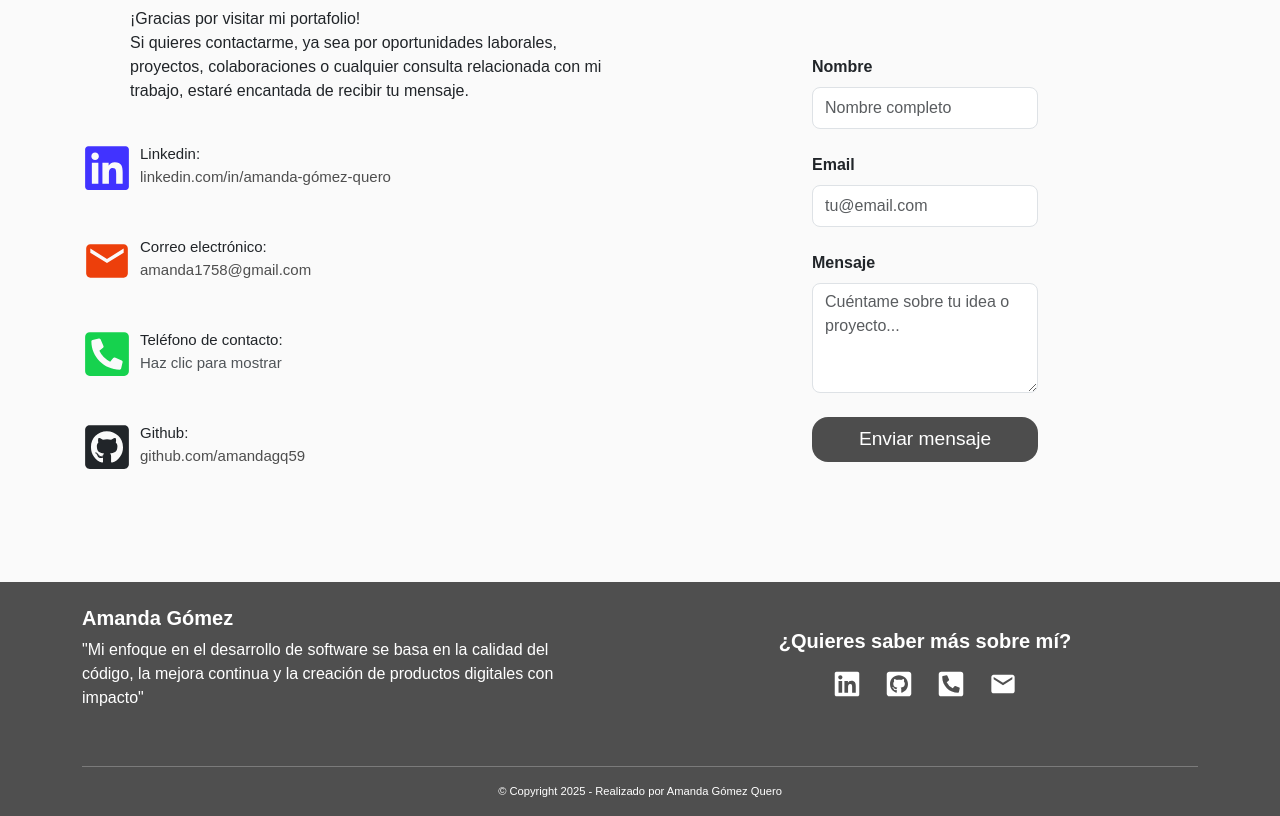
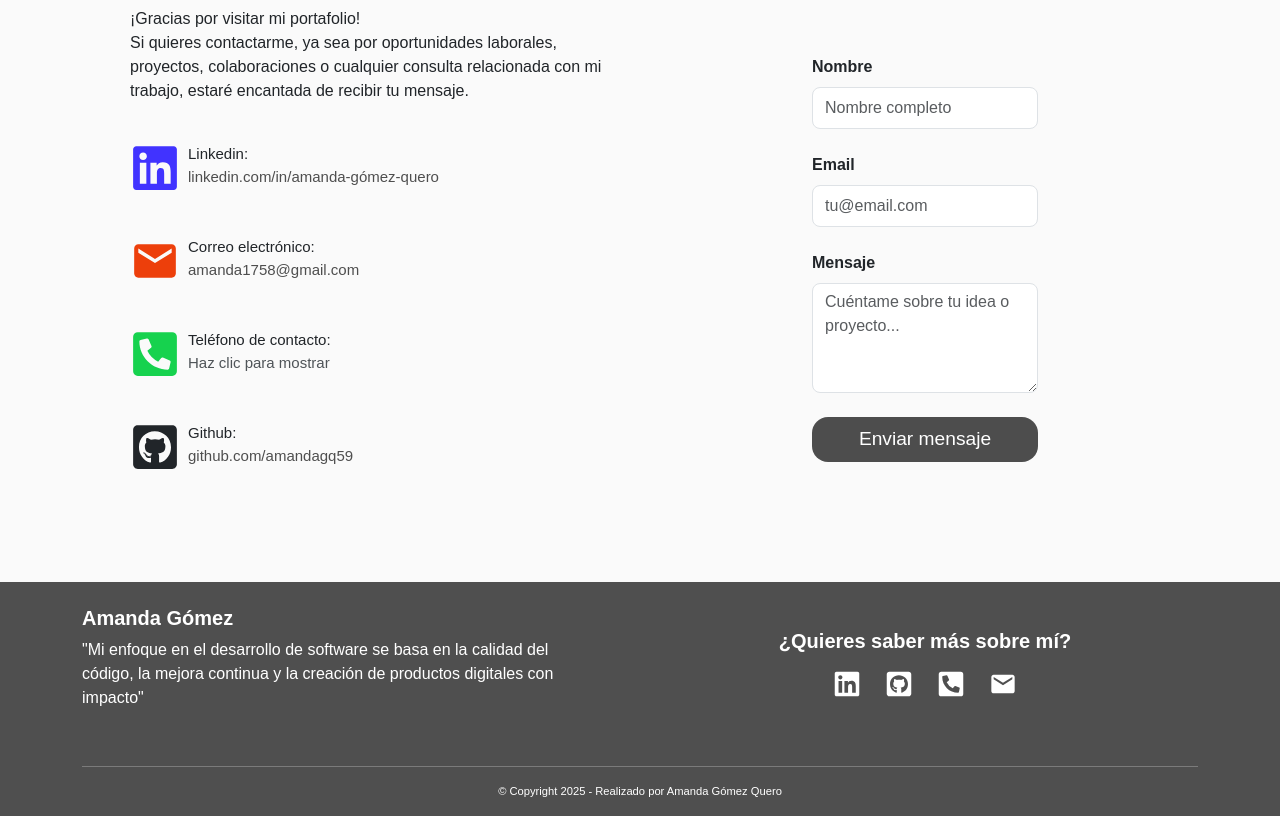
Before and after one commit to amandagq59/Portafolio-Amanda, a React (Vite) app: page / in a window 1280 px wide. Shown: the part 3800-4616 px from the top of the page. Built offline with nearby package versions, Linux system fonts and the light colour scheme; a web font is replaced by a local one.

Commit message:
arreglos

```diff
--- a/src/components/Navbar/Navbar.jsx
+++ b/src/components/Navbar/Navbar.jsx
@@ -35,7 +35,6 @@ export const Navbar = ({ darkMode, toggleDarkMode }) => {
   return (
     <nav className={`navbar ${darkMode ? 'navbar-dark' : 'navbar-light'}`}>
       <div className="container">
-        {/* Botón hamburguesa a la izquierda solo si está cerrado */}
         {!isMenuOpen && (
           <button
             className="hamburger"
--- a/src/components/Navbar/navbar.css
+++ b/src/components/Navbar/navbar.css
@@ -112,10 +112,7 @@ button {
   }
 
   .hamburger {
-    display: block;
-    position: fixed;
-    top: 1rem;
-    left: 1rem;
+    display: flex;
     z-index: 1110;
     color: white;
     font-size: 1.5rem;
--- a/src/sections/ContactoSection.jsx
+++ b/src/sections/ContactoSection.jsx
@@ -86,12 +86,13 @@ export const ContactoSection = () => {
               </p>
             </div>
 
-            <div className="icons-contacto d-flex flex-column ms-ms-lg-5">
+            <div className="icons-contacto d-flex flex-column ms-lg-5">
               {/* Linkedin */}
-              <div className="d-flex mb-3 align-items-start">
+              <div className="d-flex mb-3 align-items-start ">
                 <span className="span1 me-2">
                   <FaLinkedin />
                 </span>
+
                 <div className="mt-3">
                   <p>
                     Linkedin: <br />
@@ -127,8 +128,8 @@ export const ContactoSection = () => {
               </div>
 
               {/* Teléfono */}
-              <div className="d-flex mb-3 align-items-start">
-                <span className=" span3 me-2">
+              <div className="d-flex mb-3 align-items-star">
+                <span className="span3 me-2">
                   <FaPhoneSquareAlt />
                 </span>
                 <div className="mt-3">
@@ -147,9 +148,10 @@ export const ContactoSection = () => {
 
               {/* Github */}
               <div className="d-flex mb-3 align-items-start">
-                <span className=" me-2">
+                <span className="me-2">
                   <FaGithubSquare />
                 </span>
+
                 <div className="mt-3">
                   <p>
                     Github: <br />
--- a/src/sections/contactoSection.css
+++ b/src/sections/contactoSection.css
@@ -5,7 +5,6 @@
 .section-contacto .text-contacto {
   margin-block: 4rem;
 }
-
 .section-contacto .form-contacto {
   padding-inline: 10rem;
   margin-block: 4rem;
@@ -69,15 +68,13 @@
   .section-contacto .text-contacto {
     text-align: center;
     width: 100%;
-    padding-inline: 1rem;
-    margin-block: 2rem;
   }
 
   .section-contacto .form-contacto {
     width: 100%;
     max-width: 400px;
-    margin: 0 auto;
-    padding-inline: 1rem;
+   padding: 0;
+   margin-block: 1rem;
   }
 
   .section-contacto .icons-contacto .d-flex {
```
